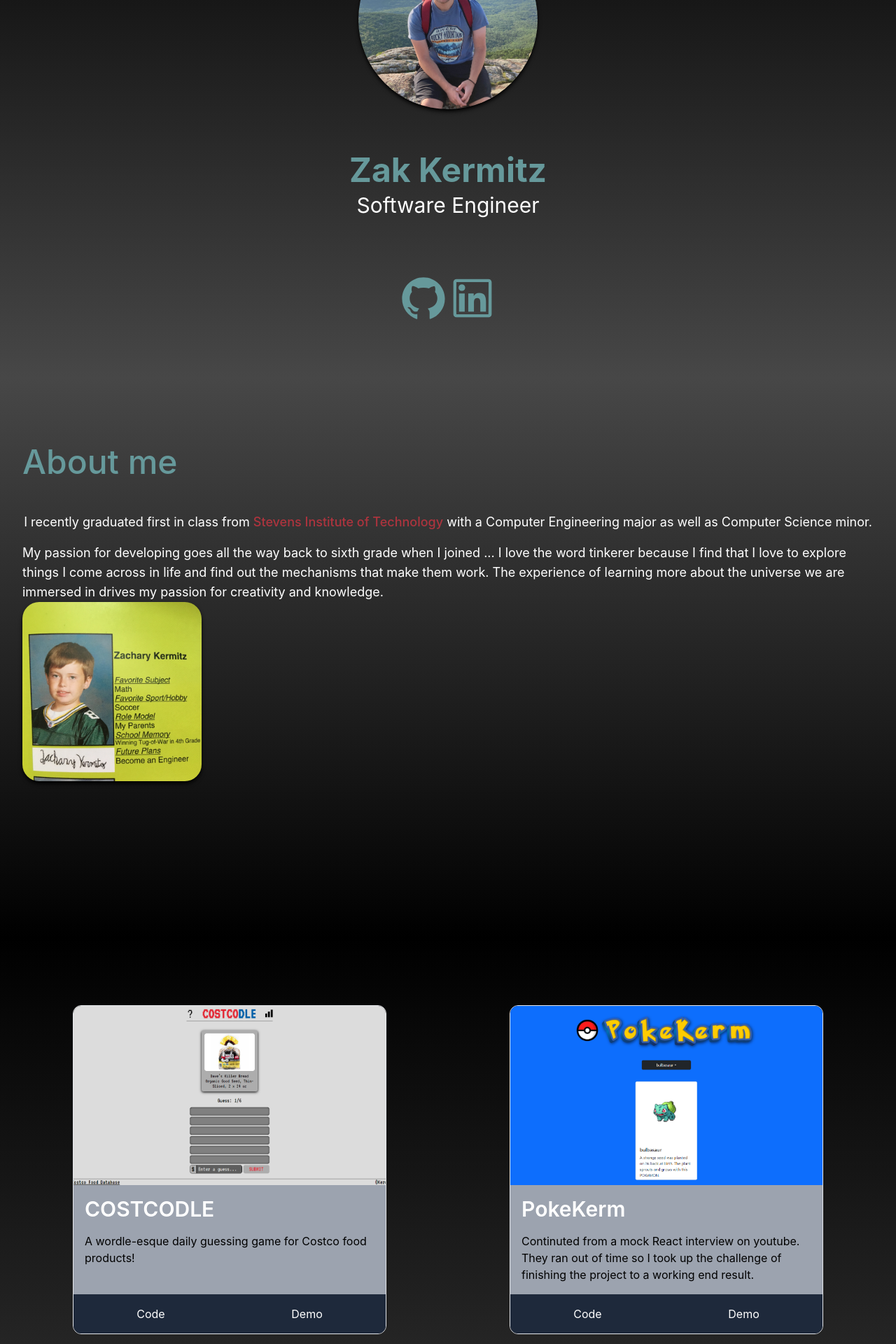
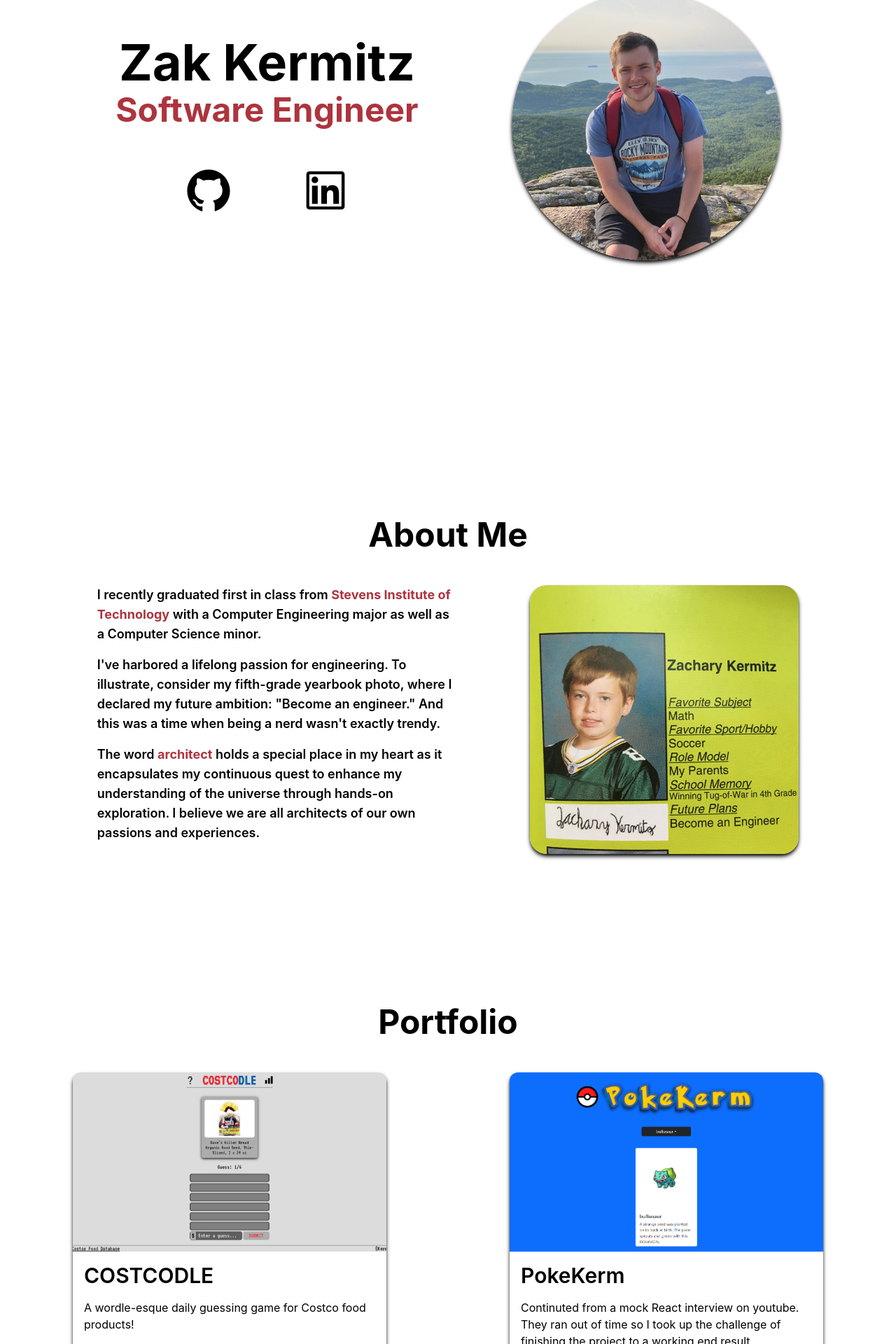
Before and after one commit to KermWasTaken/portfolio-site, a React (Vite) app: page / in a window 1280 px wide. Shown: the part 260-2180 px from the top of the page at 70% size. Built offline with nearby package versions, Linux system fonts and the light colour scheme.

Commit message:
Updated About Me section

```diff
--- a/components/About.jsx
+++ b/components/About.jsx
@@ -4,30 +4,44 @@
   return (
     <section
       id="about"
-      className="flex min-h-screen justify-center bg-gradient-to-b from-outer-space to-black pt-20"
+      className="flex min-h-screen justify-center bg-white pt-20"
     >
-      <div className="w-full max-w-screen-xl px-8 py-4">
-        <h2 className="mb-12 text-5xl font-medium text-moonstone">About me</h2>
-        <p className="mb-4 text-center text-lg text-white">
+      <div className="flex w-full max-w-screen-xl flex-col px-8 py-4 lg:justify-center">
+        <h2 className="mb-12 text-center text-5xl font-bold text-black">
+          About Me
+        </h2>
+        <div className="flex flex-col items-center justify-evenly lg:flex-row">
+          <div className="flex max-w-lg flex-col items-center font-semibold">
+            <p className="mb-4 text-center text-lg text-black lg:text-left">
               I recently graduated first in class from{" "}
-          <span className="font-medium text-cardinal">
+              <span className="font-bold text-cardinal">
                 Stevens Institute of Technology
               </span>{" "}
-          with a Computer Engineering major as well as Computer Science minor.
+              with a Computer Engineering major as well as a Computer Science
+              minor.
             </p>
-        <p className="text-lg text-white">
-          My passion for developing goes all the way back to sixth grade when I
-          joined ... I love the word tinkerer because I find that I love to
-          explore things I come across in life and find out the mechanisms that
-          make them work. The experience of learning more about the universe we
-          are immersed in drives my passion for creativity and knowledge.
+            <p className="mb-4 text-center text-lg text-black lg:text-left">
+              I&apos;ve harbored a lifelong passion for engineering. To
+              illustrate, consider my fifth-grade yearbook photo, where I
+              declared my future ambition: &quot;Become an engineer.&quot; And
+              this was a time when being a nerd wasn&apos;t exactly trendy.
             </p>
+            <p className="mb-4 text-center text-lg text-black lg:text-left">
+              The word{" "}
+              <span className="font-bold text-cardinal">architect</span> holds a
+              special place in my heart as it encapsulates my continuous quest
+              to enhance my understanding of the universe through hands-on
+              exploration. I believe we are all architects of our own passions
+              and experiences.
+            </p>
+          </div>
           <div id="hero-container">
             <img
               src={engineerImage}
               alt="my profile"
-            className="h-64 rounded-3xl shadow-md shadow-black"
+              className="h-64 rounded-3xl shadow-md shadow-black sm:h-80 md:h-96"
             />
+          </div>
         </div>
       </div>
     </section>
--- a/components/Home.jsx
+++ b/components/Home.jsx
@@ -5,40 +5,44 @@
   return (
     <section
       id="home"
-      className="flex min-h-screen justify-center bg-gradient-to-b from-black to-outer-space pt-20"
+      className="flex min-h-screen justify-center bg-white pt-20"
     >
       <div className="w-full max-w-screen-xl px-8 py-4">
-        <div className="flex h-full flex-col items-center justify-evenly">
-          <div id="hero-container">
+        <div className="flex h-full flex-col items-center justify-evenly lg:flex-row">
+          <div id="hero-container" className="lg:order-3">
             <img
               src={HeroImage}
               alt="my profile"
-              className="h-64 rounded-full shadow-md shadow-black"
+              className="h-64 rounded-full shadow-md shadow-black lg:h-96"
             />
           </div>
-          <div className="flex flex-col items-center justify-start text-center">
-            <h1 className="mb-2 text-5xl font-bold text-moonstone">
+          <div>
+            <div className="flex flex-col items-center justify-start text-center lg:order-1 lg:mb-10">
+              <h1 className="mb-2 text-5xl font-bold text-black lg:text-7xl">
                 Zak Kermitz
               </h1>
-            <h2 className="mb-4 text-3xl text-white">Software Engineer</h2>
+              <h2 className="mb-4 text-3xl font-bold text-cardinal lg:text-5xl">
+                Software Engineer
+              </h2>
             </div>
-          <div className="flex items-center justify-center">
+            <div className="flex items-center justify-evenly lg:order-2">
               <a
                 target="_blank"
                 rel="noreferrer"
                 href="https://www.github.com/KermWasTaken"
-              className="hover:cursor-pointer"
+                className="duration-200 hover:scale-105 hover:cursor-pointer hover:opacity-50"
               >
-              <AiFillGithub size={70} className="text-moonstone" />
+                <AiFillGithub size={70} className="text-black" />
               </a>
               <a
                 target="_blank"
                 rel="noreferrer"
-              href="https://www.linkedin.com/in/zachary-kermitz-6419271ab/"
-              className="hover:cursor-pointer"
+                href="https://www.linkedin.com/in/zacharykermitz/"
+                className="duration-200 hover:scale-105 hover:cursor-pointer hover:opacity-50"
               >
-              <AiOutlineLinkedin size={70} className="text-moonstone" />
+                <AiOutlineLinkedin size={70} className="text-black" />
               </a>
+            </div>
           </div>
         </div>
       </div>
--- a/components/Navbar.jsx
+++ b/components/Navbar.jsx
@@ -58,7 +58,7 @@
   });
 
   return (
-    <nav className="flex h-full w-full max-w-screen-xl items-center justify-between bg-black px-8">
+    <nav className="flex h-full w-full max-w-screen-xl items-center justify-between bg-white px-8">
       <div>
         <h2 className="text-5xl font-bold text-cardinal">KERM</h2>
       </div>
@@ -68,7 +68,7 @@
             <li
               key={id}
               className={`${
-                id === active ? `scale-105 text-cardinal` : `text-white`
+                id === active ? `scale-105 text-cardinal` : `text-black`
               } ml-12 text-lg font-medium duration-200 hover:scale-105 hover:text-cardinal`}
             >
               <a
@@ -84,19 +84,19 @@
 
       <div
         onClick={() => setNav(!nav)}
-        className="z-10 cursor-pointer pr-4 text-white lg:hidden"
+        className="z-10 cursor-pointer pr-4 text-black lg:hidden"
       >
         {nav ? <FaRectangleXmark size={30} /> : <FaBars size={30} />}
       </div>
 
       {nav && (
-        <ul className="absolute left-0 top-20 flex w-full flex-col items-center justify-center rounded-bl-3xl rounded-br-3xl bg-black text-white">
+        <ul className="absolute left-0 top-20 flex w-full flex-col items-center justify-center rounded-bl-3xl rounded-br-3xl bg-white text-black">
           {links.map(({ id, link }) => {
             return (
               <li
                 key={id}
                 className={`${
-                  id === active ? `scale-105 text-cardinal` : `text-white`
+                  id === active ? `scale-105 text-cardinal` : `text-black`
                 } cursor-pointer px-4 py-6 text-4xl capitalize duration-200 hover:scale-105 hover:text-cardinal`}
               >
                 <a
--- a/components/Portfolio.jsx
+++ b/components/Portfolio.jsx
@@ -39,9 +39,12 @@
   return (
     <section
       id="portfolio"
-      className="flex min-h-screen justify-center bg-gradient-to-b from-black to-outer-space pt-20"
+      className="flex min-h-screen justify-center bg-white pt-20"
     >
       <div className="w-full max-w-screen-xl px-8 py-4">
+        <h2 className="mb-12 text-center text-5xl font-bold text-black">
+          Portfolio
+        </h2>
         <div className="grid grid-cols-1 gap-8 lg:grid-cols-2">
           {projects.map((project, index) => {
             return (
--- a/components/ProjectCard.jsx
+++ b/components/ProjectCard.jsx
@@ -7,7 +7,7 @@
   isVideo,
 }) {
   return (
-    <div className="flex h-full max-w-md flex-col overflow-auto rounded-xl border">
+    <div className="flex h-full max-w-md flex-col overflow-auto rounded-xl border border-none shadow-md shadow-black duration-200 hover:scale-105">
       <div>
         {isVideo ? (
           <video src={source} controls className="h-64 w-full object-cover" />
@@ -15,16 +15,16 @@
           <img src={source} className="h-64 w-full object-cover" />
         )}
       </div>
-      <div className="flex-grow bg-gray-400 p-4">
-        <h3 className="mb-4 text-3xl font-semibold text-white">{name}</h3>
+      <div className="flex-grow bg-white p-4">
+        <h3 className="mb-4 text-3xl font-semibold text-black">{name}</h3>
         <p>{desc}</p>
       </div>
-      <div className="flex bg-slate-800 text-white">
+      <div className="bg-gray flex text-black">
         <a
           href={github}
           target="_blank"
           rel="noreferrer"
-          className="flex flex-grow items-center justify-center py-4 hover:cursor-pointer hover:bg-slate-400"
+          className="flex flex-grow items-center justify-center border-r-2 border-t-2 border-black py-4 hover:cursor-pointer hover:bg-slate-400"
         >
           Code
         </a>
@@ -32,7 +32,7 @@
           href={demo}
           target="_blank"
           rel="noreferrer"
-          className="flex flex-grow items-center justify-center py-4 hover:cursor-pointer hover:bg-slate-400"
+          className="flex flex-grow items-center justify-center border-t-2 border-black py-4 hover:cursor-pointer hover:bg-slate-400"
         >
           Demo
         </a>
--- a/src/App.jsx
+++ b/src/App.jsx
@@ -9,7 +9,7 @@
     <>
       <header
         id="navbar"
-        className="fixed left-0 top-0 flex h-20 w-full items-center justify-center"
+        className="fixed left-0 top-0 z-50 flex h-20 w-full items-center justify-center"
       >
         <Navbar />
       </header>
@@ -17,7 +17,6 @@
         <Home />
         <About />
         <Portfolio />
-        <Contact />
       </main>
     </>
   );
```
Lines whose indentation alone changed are shown as unchanged.
